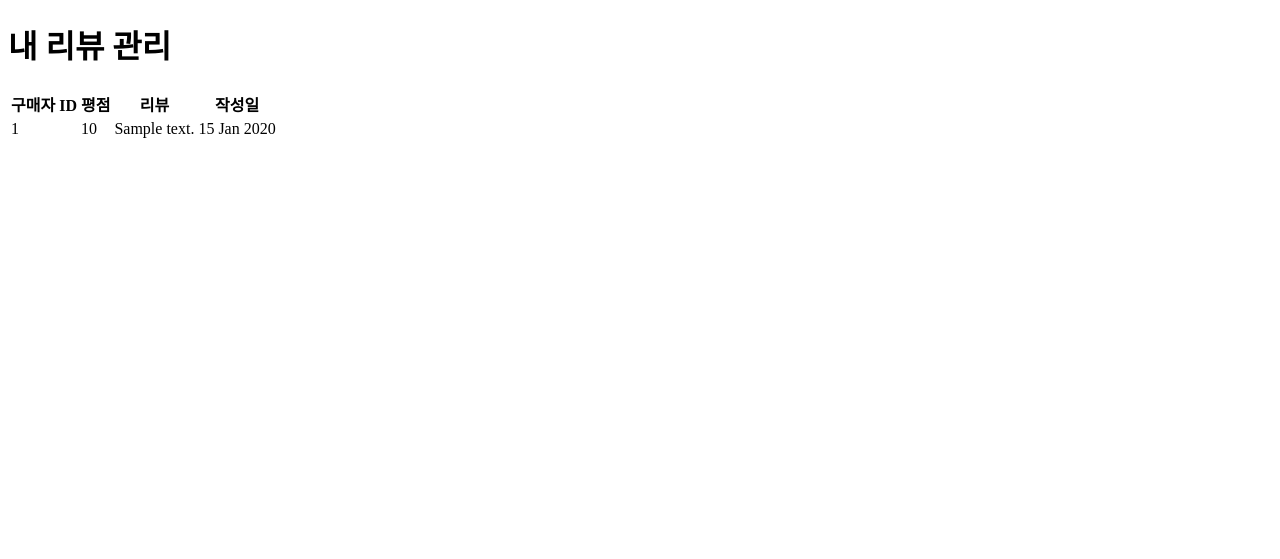
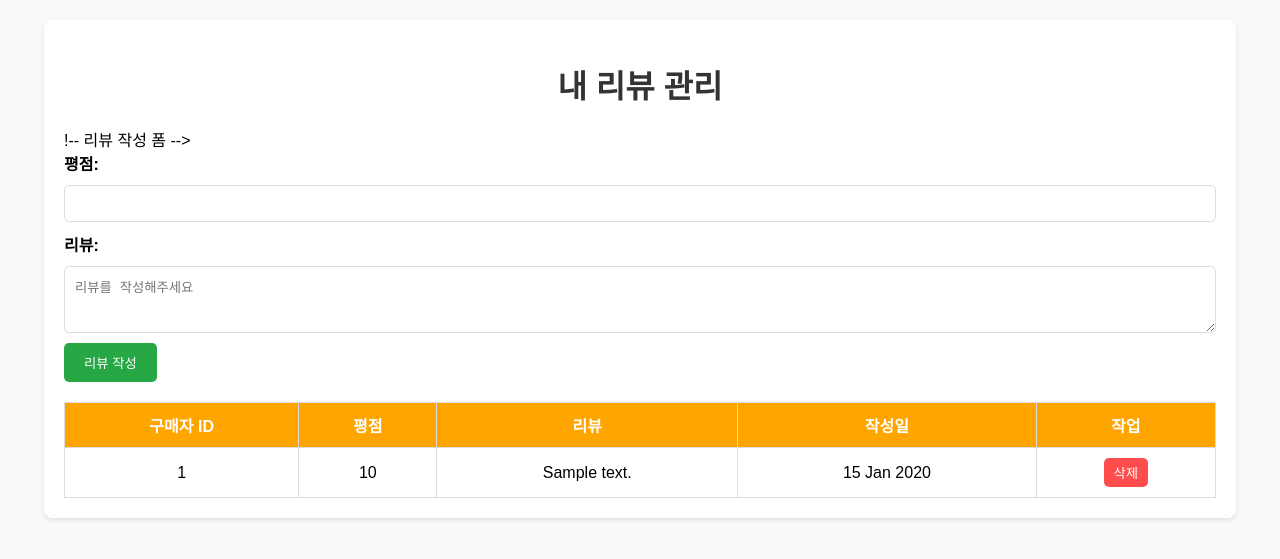
Before and after one commit to tipingi/joonggoMarket, a Node server app: template views/reviewManage.ejs in a window 1280 px wide. Shown: the top 559 px of the page. Run offline with Node 20, Linux system fonts and the light colour scheme; the template is opened without the code that fills it: most values are stand-ins (such as "Sample title", 1, 10 or a date in 2020).

Commit message:
1차 수정정

```diff
--- a/public/stylesheets/review.css
+++ b/public/stylesheets/review.css
@@ -1,42 +1,88 @@
-/* All layout*/
-body{
+/* 기본 컨테이너 스타일 */
+body {
     font-family: Arial, sans-serif;
     margin: 0;
     padding: 0;
     background-color: #f9f9f9;
 }
 
-.container{
-    width: 80%;
-    margin: 30px auto;
+.container {
+    width: 90%;
+    margin: 20px auto;
+    background-color: #fff;
     padding: 20px;
-    border: 1px solid #ddd;
     border-radius: 8px;
-    background-color: #fff;
-    box-shadow: 0px 2px 4px rgba(0,0,0,0.1);
+    box-shadow: 0 2px 4px rgba(0, 0, 0, 0.1);
 }
-h1{
-    font-size: 1.5em;
+
+h1 {
+    text-align: center;
+    color: #333;
     margin-bottom: 20px;
-    text-align: center;
 }
-table{
-    width: 100px;
+
+/* 테이블 스타일 */
+table {
+    width: 100%;
     border-collapse: collapse;
     margin-top: 20px;
 }
-table th, table td{
+
+table th, table td {
     border: 1px solid #ddd;
     padding: 10px;
-    text-align: left;
-}
-table th{
-    background-color: orange;
     text-align: center;
 }
-table tbody tr:nth-child(even){
-    background-color: gold;
+
+table th {
+    background-color: orange;
+    color: white;
 }
-table td{
-    text-align: center;
+
+table td button {
+    background-color: #ff4d4d;
+    color: white;
+    border: none;
+    padding: 5px 10px;
+    border-radius: 5px;
+    cursor: pointer;
+    transition: background-color 0.3s ease;
 }
+
+table td button:hover {
+    background-color: #cc0000;
+}
+
+/* 리뷰 작성 폼 */
+.review-form {
+    display: flex;
+    flex-direction: column;
+    gap: 10px;
+    margin-bottom: 20px;
+}
+
+.review-form label {
+    font-weight: bold;
+}
+
+.review-form input,
+.review-form textarea {
+    padding: 10px;
+    border: 1px solid #ddd;
+    border-radius: 5px;
+}
+
+.review-form button {
+    align-self: flex-start;
+    background-color: #28a745;
+    color: white;
+    border: none;
+    padding: 10px 20px;
+    border-radius: 5px;
+    cursor: pointer;
+    transition: background-color 0.3s ease;
+}
+
+.review-form button:hover {
+    background-color: #218838;
+}
--- a/views/reviewManage.ejs
+++ b/views/reviewManage.ejs
@@ -4,11 +4,25 @@
     <meta charset="UTF-8">
     <meta name="viewport" content="width=device-width, initial-scale=1.0">
     <title>나의 리뷰</title>
-
+    <link rel="stylesheet" href="/stylesheets/review.css">
 </head>
 <body>
     <div class="container">
+        <!--리뷰 관리 제목-->
         <h1>내 리뷰 관리</h1>
+
+        !-- 리뷰 작성 폼 -->
+        <form action="/reviews" method="post" class="review-form">
+            <label for="score">평점:</label>
+            <input type="number" id="score" name="score" min="1" max="5" required>
+
+            <label for="content">리뷰:</label>
+            <textarea id="content" name="content" rows="3" placeholder="리뷰를 작성해주세요" required></textarea>
+
+            <button type="submit">리뷰 작성</button>
+        </form>
+
+        <!-- 리뷰 테이블 -->
         <table>
             <thead>
                 <tr>
@@ -16,15 +30,21 @@
                     <th>평점</th>
                     <th>리뷰</th>
                     <th>작성일</th>
+                    <th>작업</th>
                 </tr>
             </thead>
             <tbody>
                 <% reviews.forEach(review => { %>
                     <tr>
-                        <td><%= review.buyer_id%></td>
+                        <td><%= review.buyer_id %></td>
                         <td><%= review.score %></td>
                         <td><%= review.content %></td>
                         <td><%= review.created_at %></td>
+                        <td>
+                            <form action="/reviews/<%= review.id %>?_method=DELETE" method="post" class="delete-form">
+                                <button type="submit" onclick="return confirm('정말 삭제하시겠습니까?')">삭제</button>
+                            </form>
+                        </td>
                     </tr>
                 <% }) %>
             </tbody>
```
